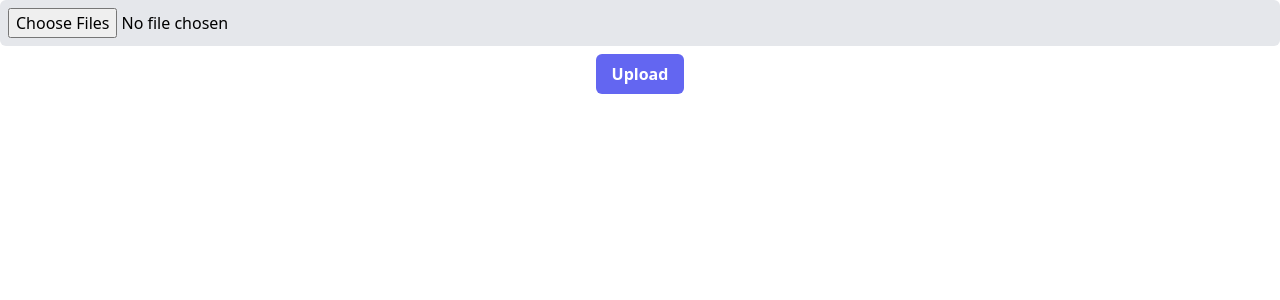
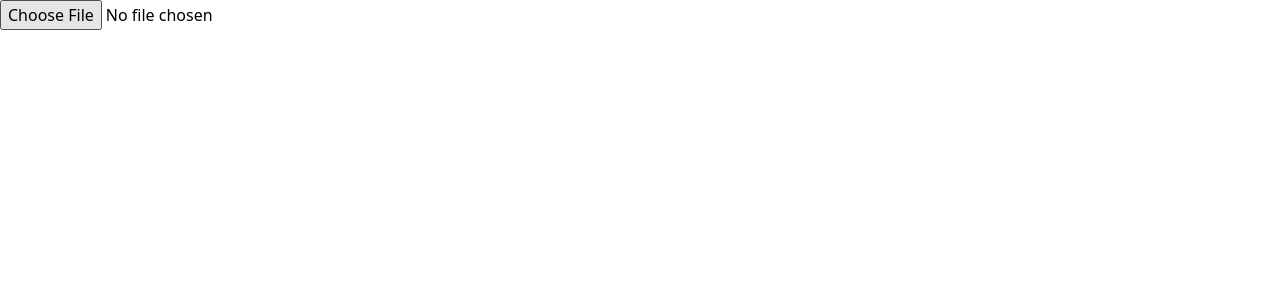
Before and after one commit to tiagorahal/sales, a Next.js app: page / in a window 1280 px wide. Shown: the top 300 px of the page. Built offline with nearby package versions, Linux system fonts and the light colour scheme.

Commit message:
Add file upload and display content

```diff
--- a/package.json
+++ b/package.json
@@ -19,6 +19,7 @@
     "postcss": "8.4.23",
     "react": "18.2.0",
     "react-dom": "18.2.0",
+    "react-dropzone": "^14.2.3",
     "tailwindcss": "3.3.2",
     "typescript": "5.0.4"
   },
--- a/src/pages/index.tsx
+++ b/src/pages/index.tsx
@@ -1,74 +1,30 @@
-import type { NextPage } from "next";
-import React from "react";
+import { useState } from "react";
+export default function Home() {
+  const [text, setText] = useState<string[]>([]);
 
-const Home: NextPage = () => {
-  const [isLoading, setIsLoading] = React.useState(false);
-  const inputFileRef = React.useRef<HTMLInputElement | null>(null);
-
-  const handleOnClick = async (e: React.MouseEvent<HTMLInputElement>) => {
-    /* Prevent form from submitting by default */
-    e.preventDefault();
-
-    /* If file is not selected, then show alert message */
-    if (!inputFileRef.current?.files?.length) {
-      alert("Please, select file you want to upload");
-      return;
+  const handleUpload = (e: React.ChangeEvent<HTMLInputElement>) => {
+    const file = e.target.files?.[0];
+    if (file) {
+      const reader = new FileReader();
+      reader.onload = () => {
+        if (typeof reader.result === "string") {
+          const lines = reader.result.split("\n");
+          setText(lines);
+        }
+      };
+      reader.readAsText(file);
     }
-
-    setIsLoading(true);
-
-    /* Add files to FormData */
-    const formData = new FormData();
-    Object.values(inputFileRef.current.files).forEach((file) => {
-      formData.append("file", file);
-    });
-
-    /* Send request to our api route */
-    const response = await fetch("/api/upload", {
-      method: "POST",
-      body: formData,
-    });
-
-    const body = (await response.json()) as {
-      status: "ok" | "fail";
-      message: string;
-    };
-
-    alert(body.message);
-
-    if (body.status === "ok") {
-      inputFileRef.current.value = "";
-      // Do some stuff on successfully upload
-    } else {
-      // Do some stuff on error
-    }
-
-    setIsLoading(false);
   };
 
   return (
-    <form className="flex flex-col gap-2">
-      <div className="flex flex-col gap-2">
-        <input
-          type="file"
-          name="myfile"
-          ref={inputFileRef}
-          className="p-2 bg-gray-200 rounded-md"
-          multiple
-        />
-      </div>
-      <div className="flex gap-2 justify-center items-center">
-        <input
-          type="submit"
-          value="Upload"
-          disabled={isLoading}
-          onClick={handleOnClick}
-          className="px-4 py-2 bg-indigo-500 text-white font-semibold rounded-md disabled:opacity-50"
-        />
-        {isLoading && ` Wait, please...`}
-      </div>
-    </form>
+    <div>
+      <input type="file" onChange={handleUpload} />
+      <ul>
+        {text &&
+          text.map((line, index) => {
+            return <li key={index}>{line}</li>;
+          })}
+      </ul>
+    </div>
   );
-};
-
-export default Home;
+}
```
Also changed, not shown: 1 other file (tests, documents, lock files or other folders).
